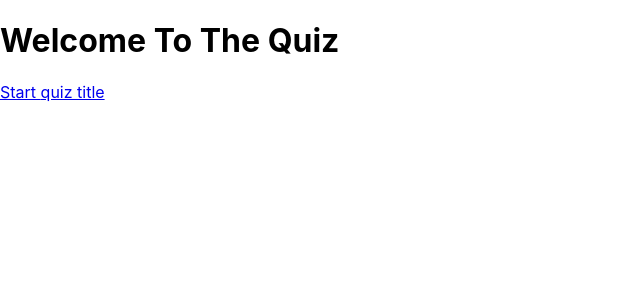
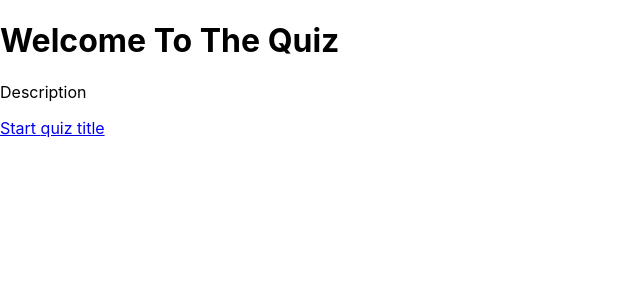
Before and after one commit to jlaluces123/Secure-Now-React-Project, a React (Create React App) app in the folder quiz-app/: page / in a window 1280 px wide. Shown: the top 300 px of the page, without its empty margins (0-640 px from the left). Built offline with nearby package versions, Linux system fonts and the light colour scheme.

Commit message:
Small UI changes: re-arranged certain elements as well as added link back to home page

```diff
--- a/quiz-app/src/App.js
+++ b/quiz-app/src/App.js
@@ -15,7 +15,10 @@ function App() {
     return (
         <Switch>
             <Route exact path='/'>
-                <Home title={quizData.title} />
+                <Home
+                    title={quizData.title}
+                    description={quizData.description}
+                />
             </Route>
             <Route path='/quiz'>
                 <Quiz
--- a/quiz-app/src/components/Home.js
+++ b/quiz-app/src/components/Home.js
@@ -1,10 +1,11 @@
 import React, { useState, useEffect } from 'react';
 import { Link } from 'react-router-dom';
 
-const Home = ({ title }) => {
+const Home = ({ title, description }) => {
     return (
         <div>
             <h1>Welcome To The Quiz</h1>
+            <p>{description}</p>
             <Link to='/quiz/'>Start {title}</Link>
         </div>
     );
--- a/quiz-app/src/components/Quiz.js
+++ b/quiz-app/src/components/Quiz.js
@@ -1,6 +1,6 @@
 import React, { useState, useEffect } from 'react';
 import Results from './Results';
-
+import { Link } from 'react-router-dom';
 // Takes in an array of questions and displays the Question Component
 
 const Quiz = ({ questions }) => {
@@ -36,6 +36,7 @@ const Quiz = ({ questions }) => {
                 />
             ) : (
                 <div>
+                    <Link to='/'>Home</Link>
                     <h1>{questions[currentQuestion].text}</h1>
                     <div className='question-options'>
                         {questions[currentQuestion].answers.map((answer) => (
--- a/quiz-app/src/components/Results.js
+++ b/quiz-app/src/components/Results.js
@@ -1,19 +1,18 @@
 import React, { useState, useEffect } from 'react';
 import { Link } from 'react-router-dom';
 
-const Results = (props) => {
+const Results = ({ score, questions, incorrect }) => {
     return (
         <div>
             <h1>
-                You Scored: [{props.score} / {props.questions.length}]
+                You Scored: [{score} / {questions.length}]
             </h1>
-            <a href='/quiz'>Want to Retake?</a>
 
             <h4>Question Recap:</h4>
             <ul>
-                {props.questions.map((questionNum, index) => {
+                {questions.map((questionNum, index) => {
                     {
-                        return props.incorrect.includes(index) ? (
+                        return incorrect.includes(index) ? (
                             <li key={index}>
                                 Question {index + 1}:{' '}
                                 {questionNum.feedback_false}
@@ -27,6 +26,7 @@ const Results = (props) => {
                     }
                 })}
             </ul>
+            <a href='/quiz'>Want to Retake?</a>
         </div>
     );
 };
```
